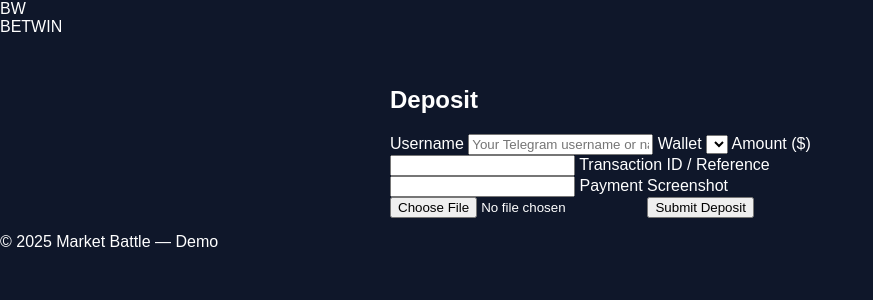
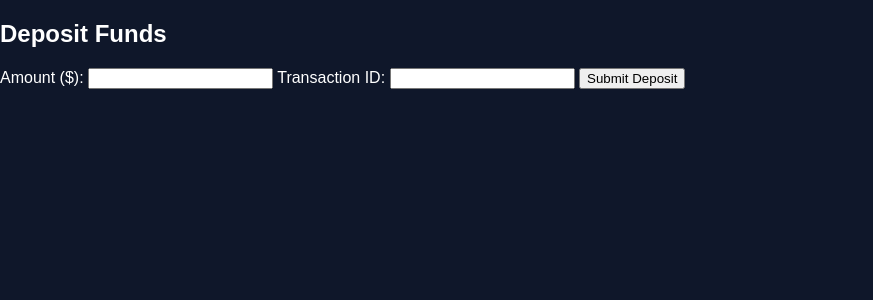
Before and after one commit to anup1432/Betwin2.0, a Flask app: template templates/deposit.html in a window 1280 px wide. Shown: the top 300 px of the page, without its empty margins (0-873 px from the left). Run offline with Flask 3, Linux system fonts and the light colour scheme; the template is opened without the code that fills it, so the values that code supplies are empty.

Commit message:
Update deposit.html

```diff
--- a/templates/deposit.html
+++ b/templates/deposit.html
@@ -1,47 +1,40 @@
-<!doctype html>
+<!DOCTYPE html>
 <html lang="en">
 <head>
-  <meta charset="utf-8"/>
-  <meta name="viewport" content="width=device-width, initial-scale=1"/>
-  <title>Deposit — BETWIN</title>
-  <link rel="stylesheet" href="/static/style.css"/>
+  <meta charset="UTF-8">
+  <meta name="viewport" content="width=device-width, initial-scale=1.0">
+  <title>Deposit - Betwin</title>
+  <link rel="stylesheet" href="style.css">
 </head>
 <body>
-  <header class="appbar">
-    <div class="left">
-      <div class="logo">BW</div>
-      <div class="brand"><div class="title">BETWIN</div></div>
-    </div>
-  </header>
+  <div class="card">
+    <h2>Deposit Funds</h2>
+    <form id="depositForm">
+      <label>Amount ($):</label>
+      <input type="number" id="depositAmount" min="1" step="0.01" required>
 
-  <main class="container">
-    <section class="card">
-      <h2>Deposit</h2>
-      <form action="/deposit" method="POST" enctype="multipart/form-data" class="form">
-        <label>Username</label>
-        <input type="text" name="username" placeholder="Your Telegram username or name" required>
+      <label>Transaction ID:</label>
+      <input type="text" id="txnId" required>
 
-        <label>Wallet</label>
-        <select name="wallet" required>
-          {% for key, val in wallets.items() %}
-            <option value="{{key}}">{{key}}</option>
-          {% endfor %}
-        </select>
+      <button type="submit" class="btn primary">Submit Deposit</button>
+    </form>
+    <p id="depositMsg"></p>
+  </div>
 
-        <label>Amount ($)</label>
-        <input type="number" name="amount" step="0.01" min="0.1" required>
+  <script>
+    document.getElementById("depositForm").addEventListener("submit", async (e) => {
+      e.preventDefault();
+      let amt = document.getElementById("depositAmount").value;
+      let txn = document.getElementById("txnId").value;
 
-        <label>Transaction ID / Reference</label>
-        <input type="text" name="txn_id" required>
-
-        <label>Payment Screenshot</label>
-        <input type="file" name="screenshot" accept="image/*" required>
-
-        <button type="submit" class="btn primary">Submit Deposit</button>
-      </form>
-    </section>
-  </main>
-
-  <footer class="footer">© 2025 Market Battle — Demo</footer>
+      let res = await fetch("https://your-bot-backend.com/deposit", {
+        method: "POST",
+        headers: { "Content-Type": "application/json" },
+        body: JSON.stringify({ amount: amt, txn_id: txn })
+      });
+      let data = await res.json();
+      document.getElementById("depositMsg").innerText = data.message || "Deposit request sent!";
+    });
+  </script>
 </body>
 </html>
```
